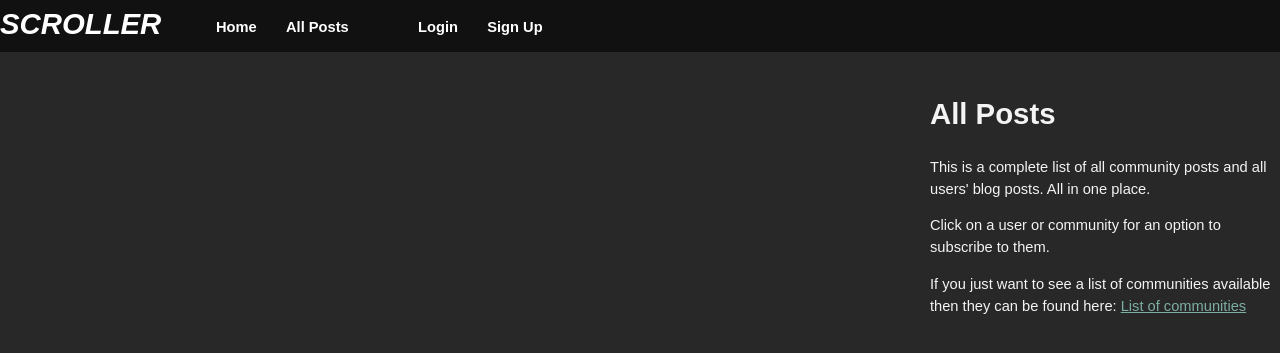
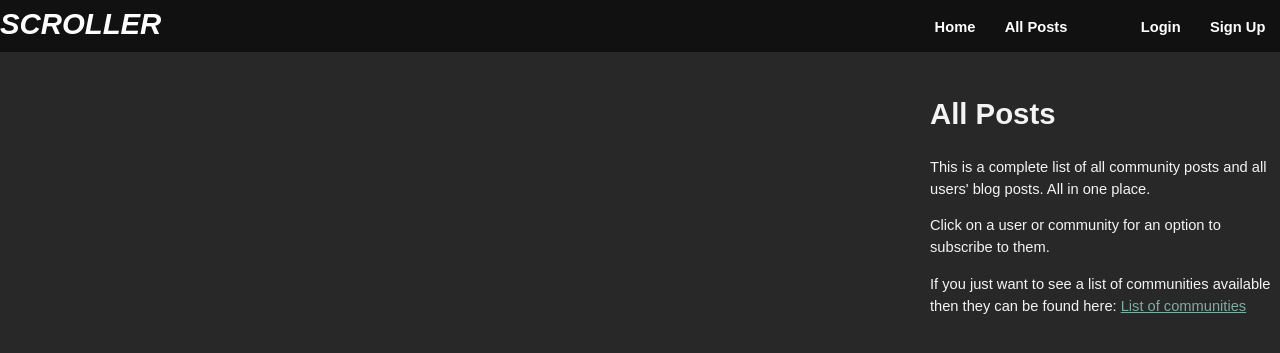
Before and after one commit to james-adcott-edu/scroller, a Django app: page /all/ in a window 1280 px wide. Shown: the top 353 px of the page. Run offline with Django 5.2, Linux system fonts and the light colour scheme; data that the repository does not hold is empty; some libraries are stand-ins or nearby versions.

Commit message:
style header

```diff
--- a/forum/templates/base.html
+++ b/forum/templates/base.html
@@ -1,6 +1,8 @@
 <!DOCTYPE html>
-<html lang="en-us">
+<html lang="en">
 <head>
+    <meta charset="UTF-8">
+    <meta name="viewport" content="width=device-width, initial-scale=1.0">
     <title>Scroller{% if title %} | {{ title }} {% endif %}</title>
 
     {% load static %}
@@ -18,6 +20,7 @@
 </head>
 <body hx-headers='{"X-CSRFToken": "{{ csrf_token }}"}'>
     <header>
+        <div id="headercontent">
             <h1><a href="{% url 'home' %}">Scroller</a></h1>
             <nav>
                 <ul id=""sitenav">
@@ -35,6 +38,7 @@
                     {% endif %}
                 </ul>
             </nav>
+        </div>
     </header>
     <main id="mainpage">
         <div id="maincontent">
--- a/static/css/style.css
+++ b/static/css/style.css
@@ -51,19 +51,25 @@
 }
 
 header {
-    display: flex;
-    flex-direction: row;
     background: var(--header-bg);
 }
 
-header ul, header nav {
-    display: flex;
+#headercontent {
+    display: grid;
+    grid-template-columns: min-content auto;
+    max-width: 1400px;
+    margin: 0 auto;
+}
+
+header ul {
+    display: inline-flex;
     flex-direction: row;
-    vertical-align: middle;
+    text-align: right;
 }
 
 header nav {
     flex-grow: 1;
+    text-align: right;
 }
 
 header li {
```
Also changed, not shown: 1 other file. Lines whose indentation alone changed are shown as unchanged.
